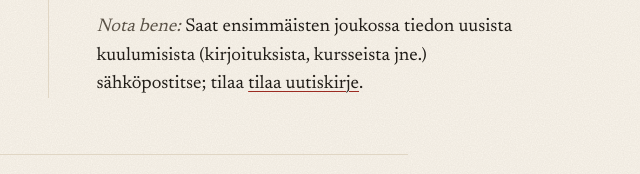
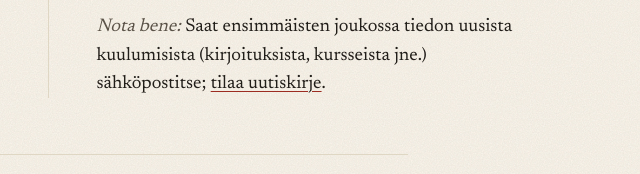
Before and after one commit to heinonmatti/mattiheino-site, an Astro site: page / in a window 1280 px wide. Shown: the part 623-797 px from the top of the page, 592-1232 px from the left. Built offline with nearby package versions, Linux system fonts and the light colour scheme; Astro itself is replaced by a stand-in of ours; no server answers.

Commit message:
fix(i18n): remove duplicate "tilaa" in FI welcome paragraph
A leftover "tilaa" stayed on the line above the link when commit 3022602
rewrapped the link text. The FI paragraph rendered as "tilaa tilaa
uutiskirje". This deletes the orphan; the paragraph now reads
"sähköpostitse; tilaa uutiskirje" with the imperative phrase as the link.

```diff
--- a/src/pages/index.astro
+++ b/src/pages/index.astro
@@ -70,7 +70,7 @@ const rows = items.map((e) => {
       </p>
       <p>
         <em>Nota bene:</em> Saat ensimmäisten joukossa tiedon uusista
-        kuulumisista (kirjoituksista, kursseista jne.) sähköpostitse; tilaa
+        kuulumisista (kirjoituksista, kursseista jne.) sähköpostitse;
         <a href="https://news.mattiheino.com">tilaa uutiskirje</a>.
       </p>
     </div>
```
